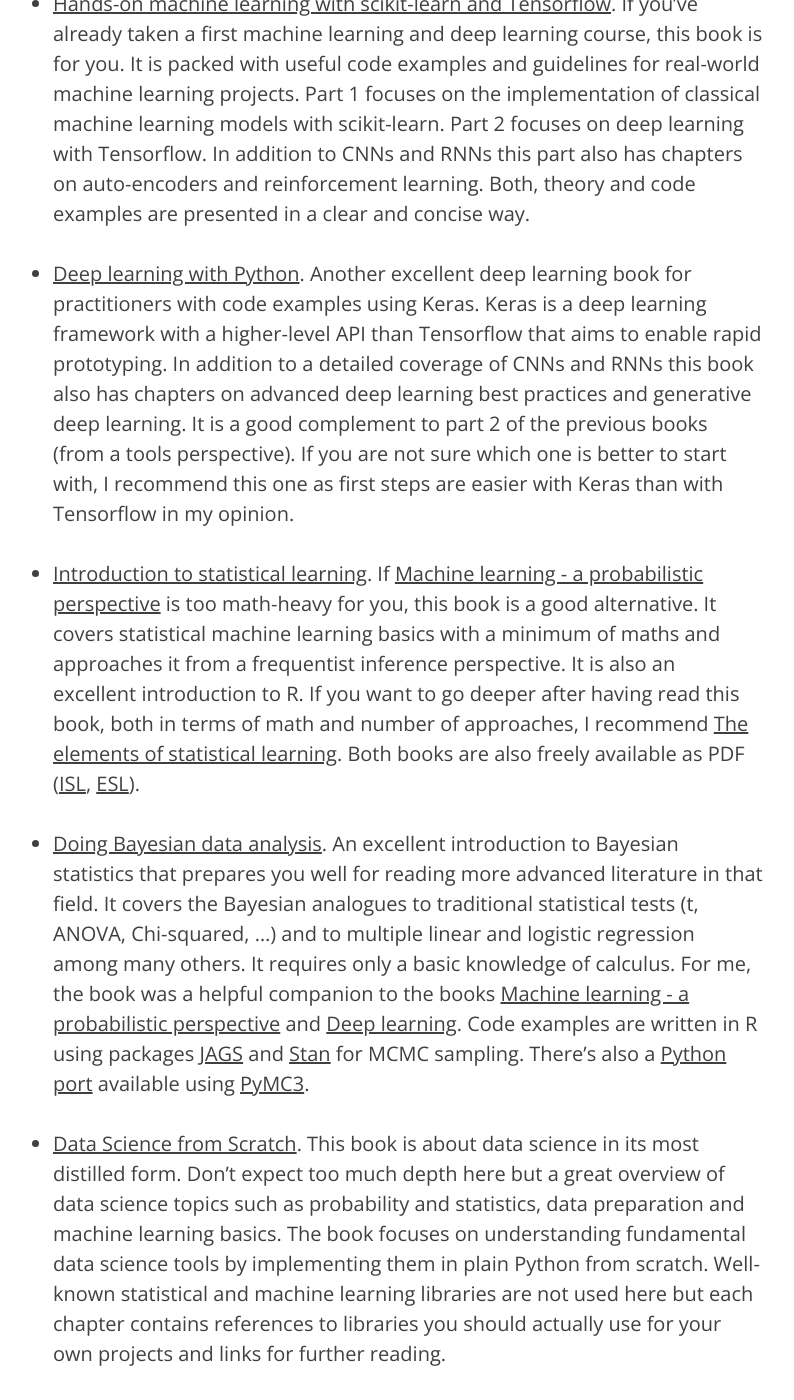
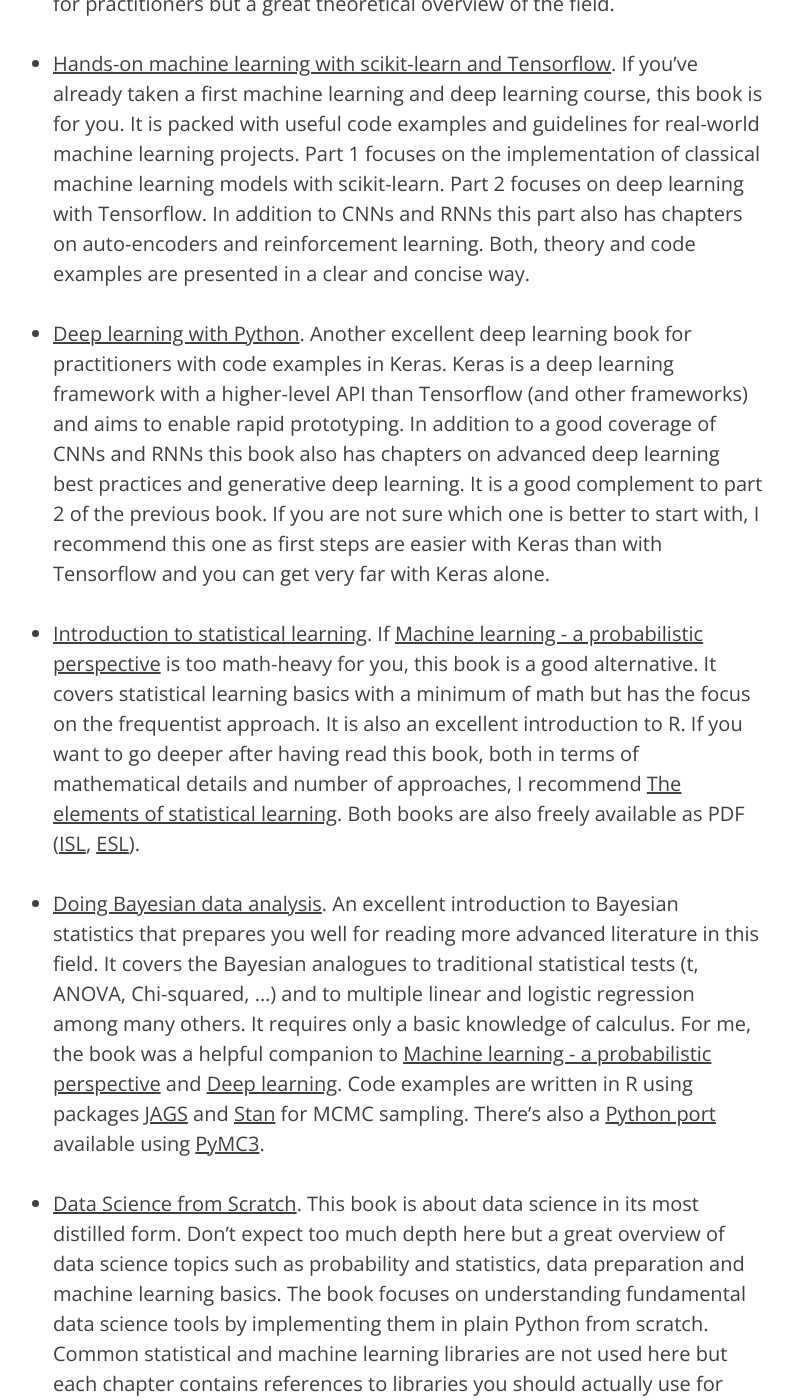
Before and after one commit to krasserm/krasserm.github.io, a Jekyll site: the page built from _posts/2018-01-03-machine-learning-resources.md, in a window 1280 px wide and 1400 px high, scrolled down 3183 px. Shown: the whole window, without its empty margins (252-1046 px from the left). Built offline with Jekyll 4.4.1, drawn with Linux system fonts in a browser that asks for light colours; comment, search, counter and statistics services are not loaded; some of the changed text lies outside the part shown.

Commit message:
Several updates and clarifications

```diff
--- a/_posts/2018-01-03-machine-learning-resources.md
+++ b/_posts/2018-01-03-machine-learning-resources.md
@@ -9,25 +9,24 @@
 The following is a collection of resources that I found useful when I started to learn machine learning and deep learning.
 In this post I'm using the term *machine learning* to refer to classical machine learning and the term *deep learning*
 to refer to machine learning with deep neural networks. There are numerous other good resources out there which are not
-mentioned here. This doesn't mean I consider them as inferior, it's just that I haven't used them and therefore can't
-comment on.
+mentioned here. This doesn't mean that I don't like them, it's just that I haven't used them and therefore can't comment
+on them.
 
 ## First steps
 
 If you are completely new to machine learning I recommend starting with the outstanding Stanford
 [Machine Learning course](https://www.coursera.org/learn/machine-learning) by Andrew Ng. It is easy to follow and covers
 topics that every machine learning engineer really should know. The course uses Octave (an open source alternative to MATLAB)
-for programming. Algorithms are implemented from scratch in order to get a better understanding how they work. The course
-is also a good preparation for the [Deep Learning specialization](https://www.coursera.org/specializations/deep-learning)
-at Coursera.
+for programming. Algorithms are implemented from scratch in order to get a better understanding of how they work. The course
+is also a good preparation for Coursera's [Deep Learning specialization](https://www.coursera.org/specializations/deep-learning).
 
 After having taken the course I felt the need to learn Python and re-implement the exercises with [scikit-learn](http://scikit-learn.org).
 Scikit-learn is a Python machine learning library that provides optimized and easy-to-use implementations for all algorithms
-presented in the course. I published the results as [machine-learning-notebooks](https://github.com/krasserm/machine-learning-notebooks)
+presented in the course (and much more). I published the results as [machine-learning-notebooks](https://github.com/krasserm/machine-learning-notebooks)
 project on GitHub.
 
-If you are new to Python, the [Python tutorial](https://docs.python.org/3/tutorial/) is a great resource to start with.
-I also recommend to work at least through the [NumPy tutorial](https://docs.scipy.org/doc/numpy-dev/user/quickstart.html),
+If you are new to Python, the [Python tutorial](https://docs.python.org/3/tutorial/) is a good resource to start with.
+I also recommend working at least through the [NumPy tutorial](https://docs.scipy.org/doc/numpy-dev/user/quickstart.html),
 [SciPy tutorial](https://docs.scipy.org/doc/scipy/reference/tutorial/index.html),
 [Pandas tutorial](http://pandas.pydata.org/pandas-docs/stable/10min.html) and
 [Pyplot tutorial](http://matplotlib.org/users/pyplot_tutorial.html) before starting with the
@@ -37,18 +36,18 @@
 ## Further courses
 
 - [Deep Learning specialization](https://www.coursera.org/specializations/deep-learning). This specialization consists of
-five courses, tought by Andrew Ng, covering deep neural network basics, regularization and optimization and models for
+five courses, tought by Andrew Ng, covering deep neural network basics, regularization and optimization as well as models for
 computer vision and sequences (text, speech, ...). If you enjoyed the quality and accessibility of Andrew's
 [Machine Learning course](https://www.coursera.org/learn/machine-learning) you will probably like this course too. It
-provides you with the skills needed to follow more advanced literature in that field, including research papers.
+provides you with the skills needed to follow more advanced deep learning literature, including research papers.
 
-  The initial programming exercises for the basics are in plain Python/numpy to get a better understanding how forward
+  The initial programming exercises are in plain Python/NumPy to get a better understanding of how forward
 and backward propagation work. Models for computer vision are implemented with [Tensorflow](https://www.tensorflow.org/)
-and [Keras](https://keras.io/). Many examples cover recent research literature from 2014 or newer (ResNet, GoogLeNet,
-FaceNet, ... and many more). The last course on sequence models wasn't available yet at the time of writing this post.
+and [Keras](https://keras.io/). Many programming exercises are based on recent research literature from 2014 or newer (ResNet,
+GoogLeNet, FaceNet, ... and many more). The last course on sequence models wasn't available yet at the time of writing this post.
 
 A good understanding of statistical inference basics is important to get more out of the machine learning, deep learning
-and statistics literature listed further below. If you need a refresher on statistical inference basics then the following
+and statistics books listed in the next section. If you need a refresher on statistical inference basics then the following
 courses might be helpful:
 
 - [Inferential statistics](https://www.coursera.org/learn/inferential-statistics-intro). This course covers the basics of
@@ -58,28 +57,29 @@
 (except R basics) is also covered by the freely available book [OpenIntro Statistics](https://www.openintro.org/stat/textbook.php).
 
 - [Bayesian statistics](https://www.coursera.org/learn/bayesian-statistics). Many advanced machine learning and deep
-learning techniques are based on [Bayesian inference](https://en.wikipedia.org/wiki/Bayesian_inference). The course
-teaches the basics (Bayes' rule, conjugate models, Bayesian inference on discrete and continuous data, ...) and compares
-them to the frequentist approach. Other basics such as Markov Chain Monte Carlo (MCMC) and hierarchical models are not
+learning techniques are based on [Bayesian inference](https://en.wikipedia.org/wiki/Bayesian_inference). This course
+teaches the basics (Bayes' theorem, conjugate models, Bayesian inference on discrete and continuous data, ...) and compares
+them to the frequentist approach. Other topics like graphical models, approximate inference or sampling methods are not
 covered though. A good companion to this course is the book
 [Doing Bayesian data analysis](https://www.amazon.com/Doing-Bayesian-Data-Analysis-Second/dp/0124058884) (see below).
-Before taking this course, familiarity with the frequentist approach is helpful.
+Before taking this course, you should be familiar with the frequentist approach.
 
 ## Books
 
 - [Machine learning - a probabilistic perspective](https://mitpress.mit.edu/books/machine-learning-0). A comprehensive
-book on classical machine learning techniques. Its focus is rather theoretical and the descriptions are math-heavy. All
-concepts are explained in an excellent way and therefore rather easy to follow even for machine learning beginners, given
-basic familiarity with multivariate calculus, probability and linear algebra. The book covers both the frequentist and
-Bayesian approach to inferring parameters of statistical models. Code examples are in MATLAB but there is also a
-[Python port](https://github.com/probml/pyprobml) available.
+book on classical machine learning techniques. Its a math-heavy book that also contains many useful examples as well as
+exercises at the end of each chapter. All concepts and methods are explained in an excellent and easy to understand way,
+even for machine learning beginners, given basic familiarity with multivariate calculus, probability and linear algebra.
+The book focuses on Bayesian methods for machine learning but also covers the frequentist approach to some extend. Code
+examples are in MATLAB but there is also a (limited) [Python port](https://github.com/probml/pyprobml) available.
 
-- [Deep learning](http://www.deeplearningbook.org/). A comprehensive book on deep learning techniques. Part 1 covers
+- [Deep learning](http://www.deeplearningbook.org/). A comprehensive book on deep learning. Part 1 covers
 machine learning basics. Part 2 covers deep neural network basics, convolutional neural networks (CNNs) and recurrent
 neural networks (RNNs). The content is comparable to that of the
 [Deep Learning specialization](https://www.coursera.org/specializations/deep-learning) but is presented in a more academic
-way. Part 3 covers more advanced topics such as auto-encoders, representation learning and deep generative models. This
-is not a book for a practitioners but one of the best deep learning overview books I've seen.
+way. Part 3 covers more advanced topics such as auto-encoders, representation learning, graphical model and deep generative
+models. Be prepared to use [Machine learning - a probabilistic perspective](https://mitpress.mit.edu/books/machine-learning-0)
+as a companion ;-) The *Deep learning* book is not for practitioners but a great theoretical overview of the field.
 
 - [Hands-on machine learning with scikit-learn and Tensorflow](http://shop.oreilly.com/product/0636920052289.do). If
 you've already taken a first machine learning and deep learning course, this book is for you. It is packed with useful
@@ -89,26 +89,26 @@
 in a clear and concise way.
 
 - [Deep learning with Python](https://www.manning.com/books/deep-learning-with-python). Another excellent deep learning
-book for practitioners with code examples using Keras. Keras is a deep learning framework with a higher-level API than
-Tensorflow that aims to enable rapid prototyping. In addition to a detailed coverage of CNNs and RNNs this book also has
-chapters on advanced deep learning best practices and generative deep learning. It is a good complement to part 2 of the
-previous books (from a tools perspective). If you are not sure which one is better to start with, I recommend this one as
-first steps are easier with Keras than with Tensorflow in my opinion.
+book for practitioners with code examples in Keras. Keras is a deep learning framework with a higher-level API than
+Tensorflow (and other frameworks) and aims to enable rapid prototyping. In addition to a good coverage of CNNs
+and RNNs this book also has chapters on advanced deep learning best practices and generative deep learning. It is a good
+complement to part 2 of the previous book. If you are not sure which one is better to start with, I recommend this one as
+first steps are easier with Keras than with Tensorflow and you can get very far with Keras alone.
 
 - [Introduction to statistical learning](http://www.springer.com/book/9781461471370). If
 [Machine learning - a probabilistic perspective](https://mitpress.mit.edu/books/machine-learning-0) is too math-heavy for
-you, this book is a good alternative. It covers statistical machine learning basics with a minimum of maths and approaches
-it from a frequentist inference perspective. It is also an excellent introduction to R. If you want to go deeper after
-having read this book, both in terms of math and number of approaches, I recommend
+you, this book is a good alternative. It covers statistical learning basics with a minimum of math but has the focus on the
+frequentist approach. It is also an excellent introduction to R. If you want to go deeper after having read this book,
+both in terms of mathematical details and number of approaches, I recommend
 [The elements of statistical learning](http://www.springer.com/book/9780387848570). Both books are also freely available
 as PDF ([ISL](http://www-bcf.usc.edu/~gareth/ISL/ISLR%20Seventh%20Printing.pdf),
 [ESL](https://web.stanford.edu/~hastie/ElemStatLearn/printings/ESLII_print12.pdf)).
 
 - [Doing Bayesian data analysis](https://www.amazon.com/Doing-Bayesian-Data-Analysis-Second/dp/0124058884). An excellent
-introduction to Bayesian statistics that prepares you well for reading more advanced literature in that field. It covers
+introduction to Bayesian statistics that prepares you well for reading more advanced literature in this field. It covers
 the Bayesian analogues to traditional statistical tests (t, ANOVA, Chi-squared, ...) and to multiple linear and logistic
 regression among many others. It requires only a basic knowledge of calculus. For me, the book was a helpful companion to
-the books [Machine learning - a probabilistic perspective](https://mitpress.mit.edu/books/machine-learning-0) and
+[Machine learning - a probabilistic perspective](https://mitpress.mit.edu/books/machine-learning-0) and
 [Deep learning](http://www.deeplearningbook.org/).  Code examples are written in R using packages
 [JAGS](http://mcmc-jags.sourceforge.net/) and [Stan](http://mc-stan.org/users/interfaces/rstan) for MCMC sampling. There's
 also a [Python port](https://github.com/JWarmenhoven/DBDA-python) available using [PyMC3](http://docs.pymc.io/).
@@ -116,8 +116,9 @@
 - [Data Science from Scratch](http://shop.oreilly.com/product/0636920033400.do). This book is about data science in its
 most distilled form. Don't expect too much depth here but a great overview of data science topics such as probability and
 statistics, data preparation and machine learning basics. The book focuses on understanding fundamental data science tools
-by implementing them in plain Python from scratch. Well-known statistical and machine learning libraries are not used here
-but each chapter contains references to libraries you should actually use for your own projects and links for further reading.
+by implementing them in plain Python from scratch. Common statistical and machine learning libraries are not used here
+but each chapter contains references to libraries you should actually use for your own projects. Each chapter also contains
+useful links for further reading.
 
 There is also a large number of useful blogs and survey papers about machine learning which I'll leave for a separate
 post. I nevertheless hope you find this a useful guide for getting started with machine learning.
```
